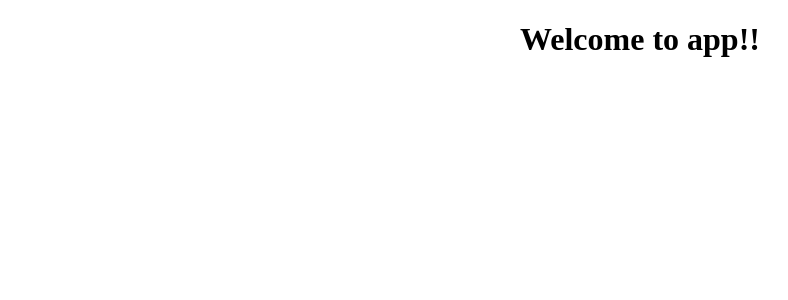
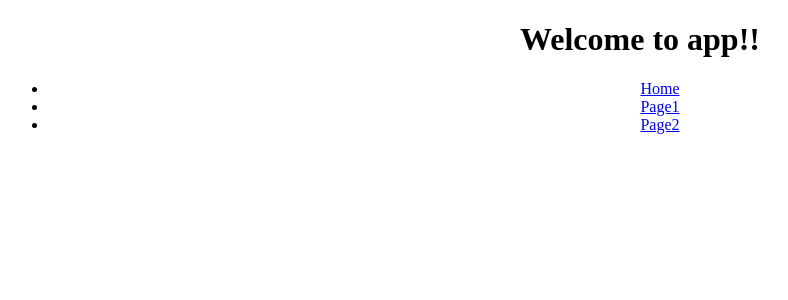
Before and after one commit to brchen777/demo20170611, an Angular app: page / in a window 1280 px wide. Shown: the top 300 px of the page, without its empty margins (0-788 px from the left). Built offline with nearby package versions, Linux system fonts and the light colour scheme.

Commit message:
練習 routerLink 路由連結的語法

```diff
--- a/src/app/app-routing.module.ts
+++ b/src/app/app-routing.module.ts
@@ -11,7 +11,7 @@
 @NgModule({
   imports: [RouterModule.forRoot(routes, {
     enableTracing: true,
-    useHash: true
+    useHash: false
   })],
   exports: [RouterModule]
 })
--- a/src/app/app.component.html
+++ b/src/app/app.component.html
@@ -3,6 +3,12 @@
   <h1>
     Welcome to {{title}}!!
   </h1>
+  <ul>
+    <li><a routerLink="/">Home</a></li>
+    <li><a [routerLink]="['/page1']">Page1</a></li>
+    <li><a [routerLink]="['/', 'page2']">Page2</a></li>
+  </ul>
 </div>
 
+
 <router-outlet></router-outlet>
```
